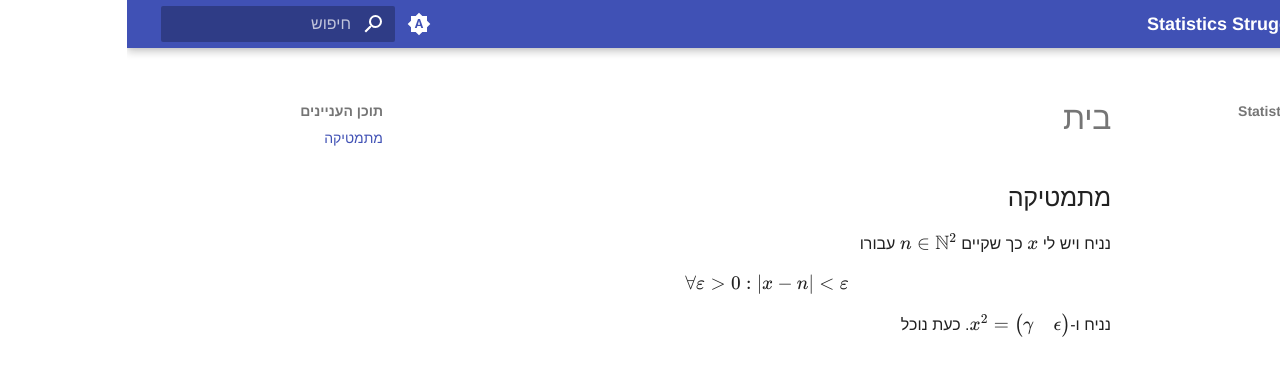
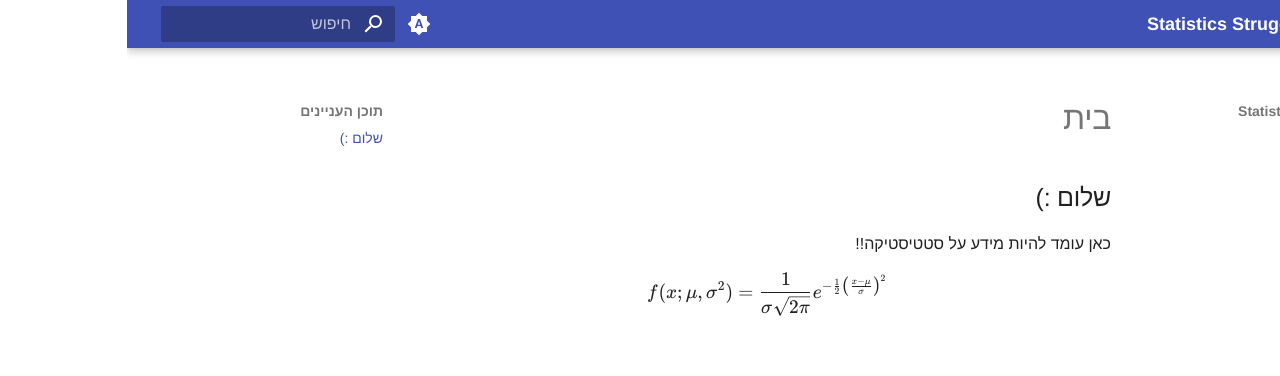
Before and after one commit to NotUniqueUser/site, an MkDocs documentation site: the page built from docs/index.md, in a window 1280 px wide. Shown: the top 376 px of the page. Built offline with MkDocs 1.6.1 and Material for MkDocs 9.7.7, drawn with Linux system fonts in a browser that asks for light colours.

Commit message:
Update content

```diff
--- a/docs/index.md
+++ b/docs/index.md
@@ -1,8 +1,6 @@
 
-## מתמטיקה
-נניח ויש לי $x$ כך שקיים $n\in\mathbb{N^2}$ עבורו
+## שלום :)
+כאן עומד להיות מידע על סטטיסטיקה!!
 $$
-\forall \varepsilon > 0 : |x - n| < \varepsilon
+f(x;\mu,\sigma^{2})=\frac{1}{\sigma \sqrt{ 2\pi }}e^{ -\frac{1}{2}\left( \frac{x-\mu}{\sigma} \right)^{2} }
 $$
-
-נניח ו-$x^{2}=\begin{pmatrix} \gamma & \epsilon \end{pmatrix}$. כעת נוכל
```
